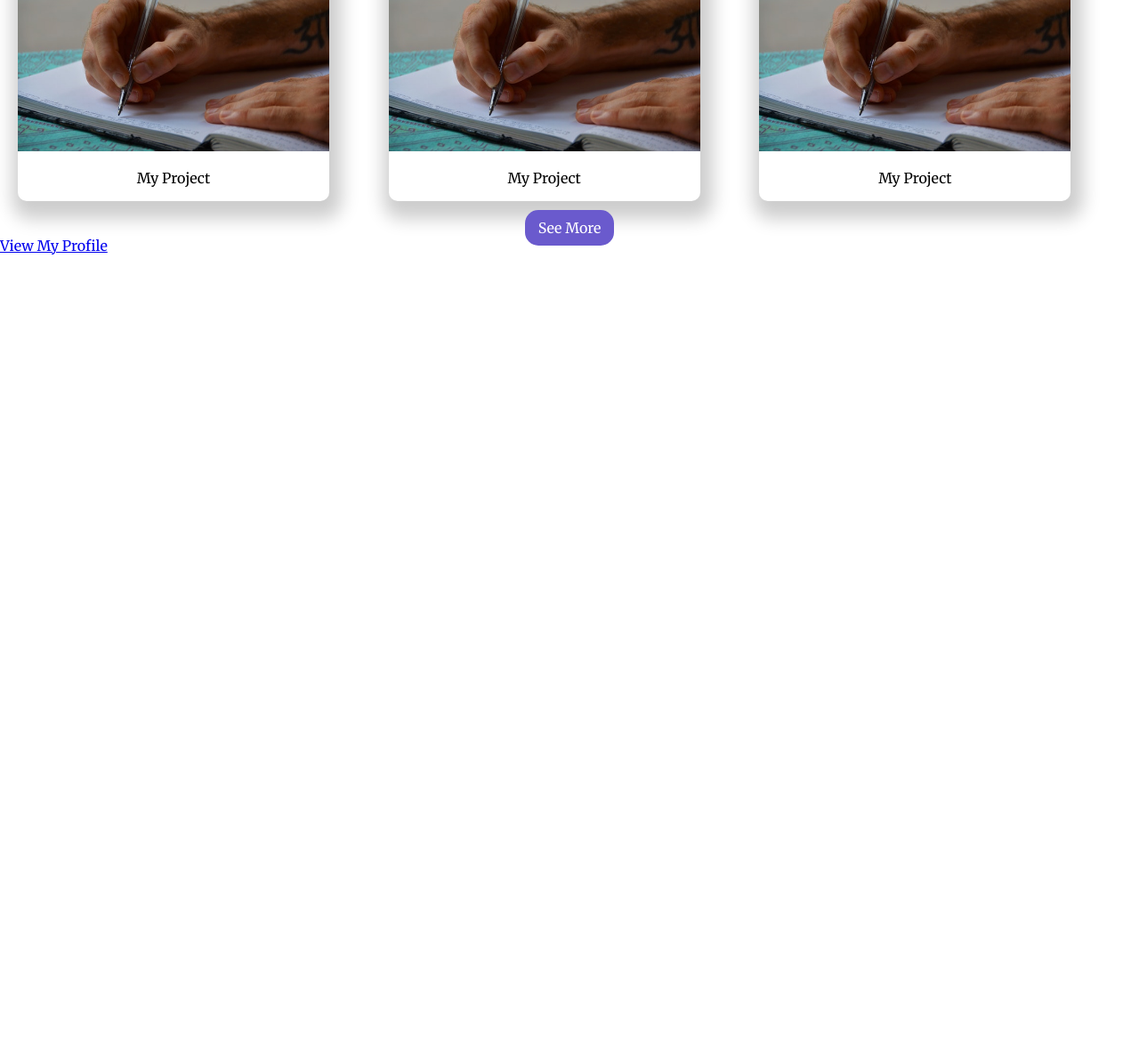
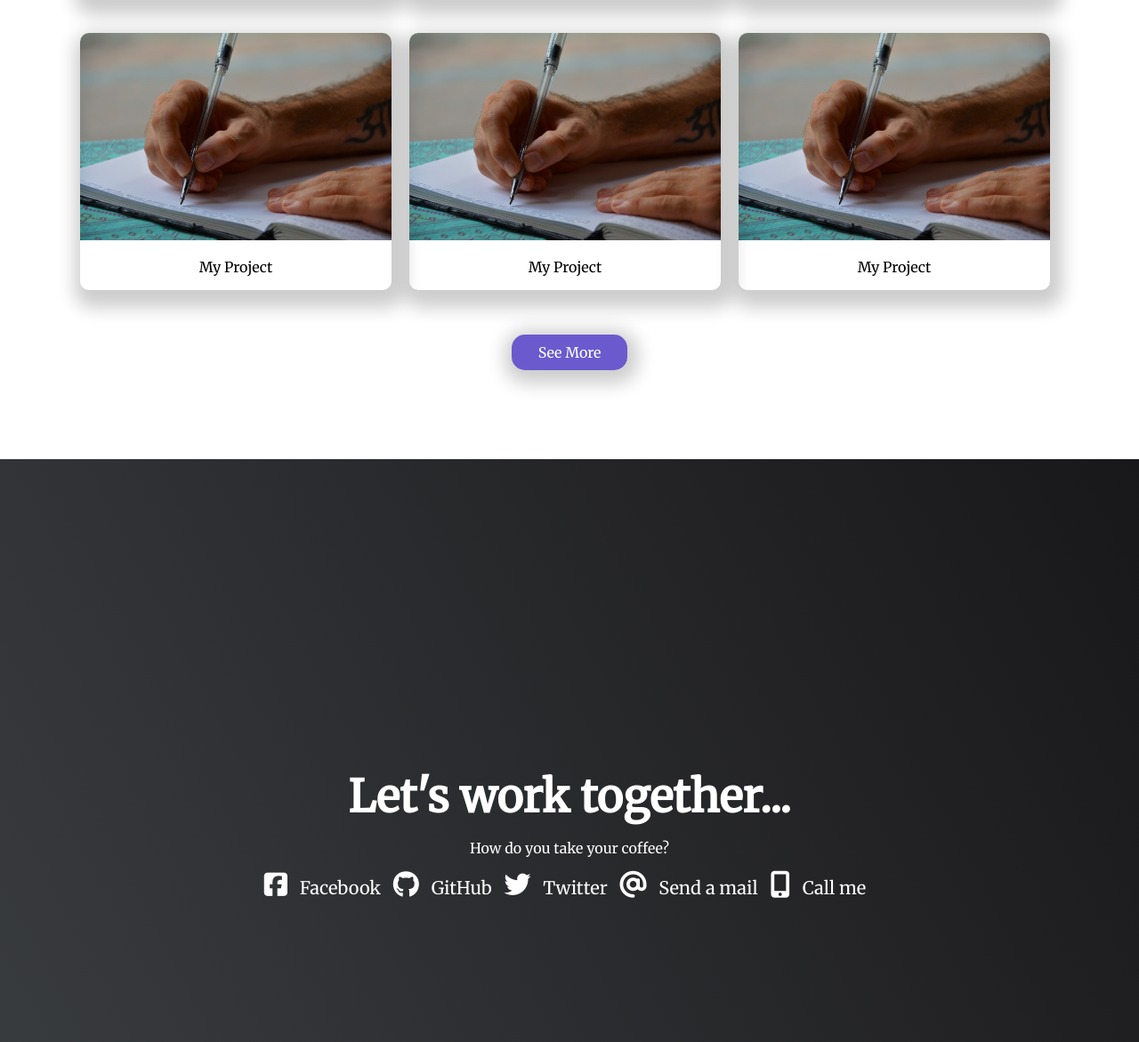
Before and after one commit to elmejdki/Personal-portfolio_keyln_zakariae, a plain HTML site: page index.html in a window 1280 px wide. Shown: the part 1626-2797 px from the top of the page at 89% size. Before the commit the page ends 1912 px from the top, so only its background shows below. Drawn offline with Linux system fonts and the light colour scheme.

Commit message:
Add some css style for the bottom part of the portfolio

```diff
--- a/css/style.css
+++ b/css/style.css
@@ -31,7 +31,7 @@ body {
     padding-top: 10px;
 }
 .navlinks > a {
-color: white;
+  color: white;
   text-decoration: none;
   padding: 10px 15px;
 }
@@ -60,7 +60,7 @@ color: white;
 #projects {
   width: 100%;
   text-align: center;
-
+  padding: 100px 0px;
 }
 .section-title {
   font-size: 26px;
@@ -71,6 +71,8 @@ color: white;
   grid-template-columns: repeat(3, 1fr);
   grid-gap: 10px;
   padding: 20px;
+  width: 1100px;
+  margin: 0 auto;
 }
 .card {
   width: 350px;
@@ -82,9 +84,42 @@ color: white;
   padding: 10px 15px;
   border-radius: 15px;
   color: #fff;
+  margin-top: 30px;
+  display: inline-block;
+  width: 100px;
+  box-shadow: 2px 5px 20px 10px rgba(0,0,0, .2);
   text-decoration: none;
 }
+
 img {
   width: 350px;
   border-radius: 10px 10px 0px 0px;
 }
+
+#socials {
+    height: 100vh;
+    display: flex;
+    align-items: center;
+    justify-content: center;
+    background: linear-gradient(62deg, #3a3d40 0%, #181719 100%);
+    color: white;
+    text-align: center;
+    flex-direction: column;
+}
+
+#socials .title h1 {
+    font-size: 50px;
+    margin-bottom: 0;
+}
+
+#socials .social_links a {
+    text-decoration: none;
+    color: white;
+    width: 400px;
+    margin: 10px;
+    font-size: 20px;
+}
+
+.fab, .fas {
+    font-size: 30px;
+}
--- a/index.html
+++ b/index.html
@@ -12,8 +12,9 @@
       <nav id="navbar">
         <h1>Portfolio</h1>
         <ul class="navlinks">
-          <a href="#welcome-section">Welcome</a>
+          <a href="#welcome-section">Home</a>
           <a href="#projects">Projects</a>
+          <a href="#socials">Contact Us</a>
         </ul>
       </nav>
       <section id="welcome-section">
@@ -105,9 +106,30 @@
         </a>
       </section>
       <section id="socials">
-          <a id="profile-link" href="https://github.com/elmejdki/Personal-portfolio_keyln_zakariae/pull/1" target="_blank">View My Profile</a>
+        <div class="title">
+          <h1>Let's work together...</h1>
+          <p>How do you take your coffee?</p>
+        </div>
+        <div class="social_links">
+          <span><i class="fab fa-facebook-square"></i>
+            <a id="profile-link" href="https://github.com/elmejdki/Personal-portfolio_keyln_zakariae/pull/1" target="_blank">Facebook</a>
+          </span>
+          <span><i class="fab fa-github"></i>
+            <a id="profile-link" href="https://github.com/elmejdki/Personal-portfolio_keyln_zakariae/pull/1" target="_blank">GitHub</a>
+          </span>
+          <span><i class="fab fa-twitter"></i>
+            <a id="profile-link" href="https://github.com/elmejdki/Personal-portfolio_keyln_zakariae/pull/1" target="_blank">Twitter</a>
+          </span>
+          <span><i class="fas fa-at"></i>
+            <a id="profile-link" href="https://github.com/elmejdki/Personal-portfolio_keyln_zakariae/pull/1" target="_blank">Send a mail</a>
+          </span>
+          <span><i class="fas fa-mobile-alt"></i>
+            <a id="profile-link" href="https://github.com/elmejdki/Personal-portfolio_keyln_zakariae/pull/1" target="_blank">Call me</a>
+          </span>
+        </div>
       </section>
     </main>
+    <script src="https://kit.fontawesome.com/6cbda4ad8b.js" crossorigin="anonymous"></script>
     <script src="https://cdn.freecodecamp.org/testable-projects-fcc/v1/bundle.js"></script>
     <script  src="js/index.js"></script>
   </body>
```
